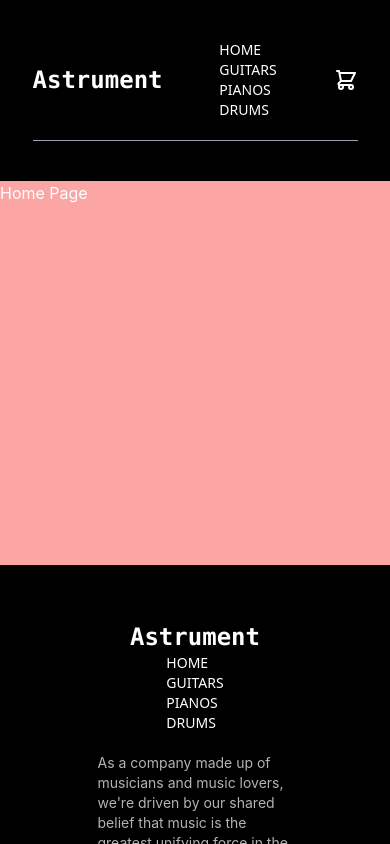
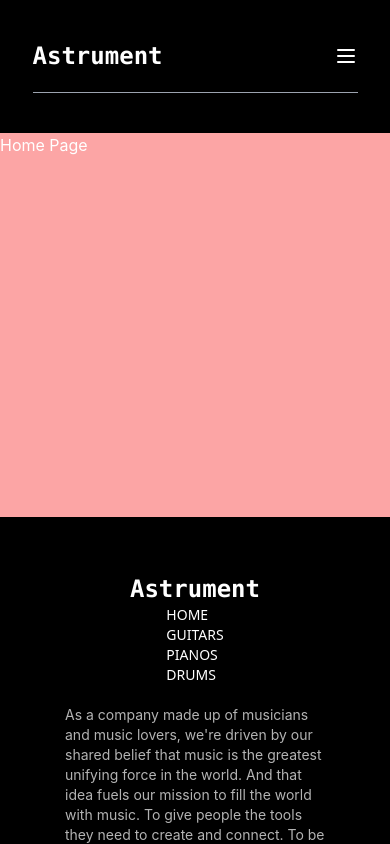
Before and after one commit to Camsz27/e-commerce, a Next.js app: page / in a window 390 px wide. Shown: the top 844 px of the page. Built offline with nearby package versions, Linux system fonts and the light colour scheme.

Commit message:
make header responsive, fix spacing in footer

```diff
--- a/components/Footer.jsx
+++ b/components/Footer.jsx
@@ -19,7 +19,7 @@ const Footer = () => {
           </span>
         </main>
         <section className='flex justify-between items-center gap-y-6 flex-col md:flex-row'>
-          <span className='w-3/5 space-y-5'>
+          <span className='w-4/5 md:w-3/5 space-y-5'>
             <p className='opacity-70 text-sm'>
               As a company made up of musicians and music lovers, we&apos;re
               driven by our shared belief that music is the greatest unifying
--- a/components/Navbar.jsx
+++ b/components/Navbar.jsx
@@ -1,7 +1,21 @@
-import React from 'react';
+import React, { useState, useEffect } from 'react';
 import Link from 'next/link';
+import { useRouter } from 'next/router';
 
 const Navbar = () => {
+  const router = useRouter();
+  const [active, setActive] = useState(router.asPath);
+  const [display, setDisplay] = useState(false);
+
+  useEffect(() => {
+    setActive(router.asPath);
+  }, [router.asPath]);
+
+  const displayMenu = () => {
+    console.log('display menu');
+    setDisplay((prev) => !prev);
+  };
+
   return (
     <div className='bg-black text-white py-10'>
       <header className='w-5/6 mx-auto border-b border-gray-400 pb-5 flex justify-between items-center'>
@@ -10,15 +24,43 @@ const Navbar = () => {
             Astrument
           </h1>
         </Link>
-        <nav className='flex justify-center gap-x-10 font-medium text-sm font-sans flex-col md:flex-row'>
-          <Link href={'/'}>HOME</Link>
-          <Link href={'/category/guitars'}>GUITARS</Link>
-          <Link href={'/category/pianos'}>PIANOS</Link>
-          <Link href={'/category/drums'}>DRUMS</Link>
+        <nav className='hidden md:flex justify-center gap-x-10 font-medium text-sm font-sans'>
+          <Link href={'/'} passHref>
+            <button className={`${active === '/' ? 'text-amber-600' : ''}`}>
+              HOME
+            </button>
+          </Link>
+          <Link href={'/category/guitars'} passHref>
+            <button
+              className={`${
+                active === '/category/guitars' ? 'text-amber-600' : ''
+              }`}
+            >
+              GUITARS
+            </button>
+          </Link>
+          <Link href={'/category/pianos'} passHref>
+            <button
+              className={`${
+                active === '/category/pianos' ? 'text-amber-600' : ''
+              }`}
+            >
+              PIANOS
+            </button>
+          </Link>
+          <Link href={'/category/drums'} passHref>
+            <button
+              className={`${
+                active === '/category/drums' ? 'text-amber-600' : ''
+              }`}
+            >
+              DRUMS
+            </button>
+          </Link>
         </nav>
         <svg
           xmlns='http://www.w3.org/2000/svg'
-          className='h-6 w-6'
+          className='h-6 w-6 hidden md:block'
           fill='none'
           viewBox='0 0 24 24'
           stroke='currentColor'
@@ -30,7 +72,73 @@ const Navbar = () => {
             d='M3 3h2l.4 2M7 13h10l4-8H5.4M7 13L5.4 5M7 13l-2.293 2.293c-.63.63-.184 1.707.707 1.707H17m0 0a2 2 0 100 4 2 2 0 000-4zm-8 2a2 2 0 11-4 0 2 2 0 014 0z'
           />
         </svg>
+        <button onClick={displayMenu} className='md:hidden'>
+          <svg
+            xmlns='http://www.w3.org/2000/svg'
+            className='h-6 w-6'
+            fill='none'
+            viewBox='0 0 24 24'
+            stroke='currentColor'
+          >
+            <path
+              strokeLinecap='round'
+              strokeLinejoin='round'
+              strokeWidth={2}
+              d='M4 6h16M4 12h16M4 18h16'
+            />
+          </svg>
+        </button>
       </header>
+      {display && (
+        <section className='w-5/6 mx-auto flex flex-col mt-3 gap-y-2'>
+          <Link href={'/'} passHref>
+            <button className={`${active === '/' ? 'text-amber-600' : ''}`}>
+              HOME
+            </button>
+          </Link>
+          <Link href={'/category/guitars'} passHref>
+            <button
+              className={`${
+                active === '/category/guitars' ? 'text-amber-600' : ''
+              }`}
+            >
+              GUITARS
+            </button>
+          </Link>
+          <Link href={'/category/pianos'} passHref>
+            <button
+              className={`${
+                active === '/category/pianos' ? 'text-amber-600' : ''
+              }`}
+            >
+              PIANOS
+            </button>
+          </Link>
+          <Link href={'/category/drums'} passHref>
+            <button
+              className={`${
+                active === '/category/drums' ? 'text-amber-600' : ''
+              }`}
+            >
+              DRUMS
+            </button>
+          </Link>
+          <svg
+            xmlns='http://www.w3.org/2000/svg'
+            className='h-6 w-6 mx-auto'
+            fill='none'
+            viewBox='0 0 24 24'
+            stroke='currentColor'
+          >
+            <path
+              strokeLinecap='round'
+              strokeLinejoin='round'
+              strokeWidth={2}
+              d='M3 3h2l.4 2M7 13h10l4-8H5.4M7 13L5.4 5M7 13l-2.293 2.293c-.63.63-.184 1.707.707 1.707H17m0 0a2 2 0 100 4 2 2 0 000-4zm-8 2a2 2 0 11-4 0 2 2 0 014 0z'
+            />
+          </svg>
+        </section>
+      )}
     </div>
   );
 };
```
